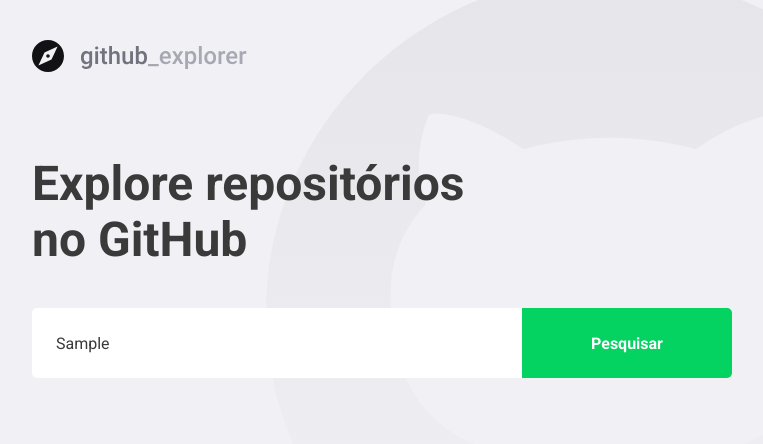
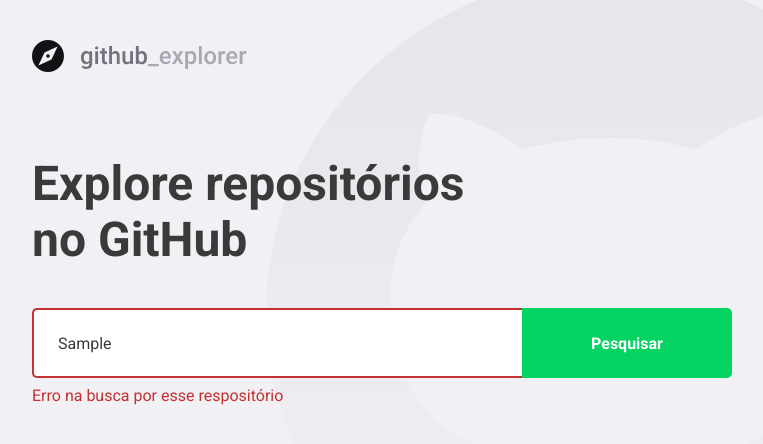
Before and after one commit to RuthMaria/gostack-react-fundamentals, a React (Create React App) app: page / in a window 1280 px wide. Both pictures are taken after typing "Sample" into the empty fields and a click on the button "Pesquisar". Shown: the top 444 px of the page, without its empty margins (148-911 px from the left). Built offline with nearby package versions, Linux system fonts and the light colour scheme; no server answers.

Commit message:
added error handling

```diff
--- a/src/pages/Dashboard/index.tsx
+++ b/src/pages/Dashboard/index.tsx
@@ -1,7 +1,7 @@
 import React, { useState, FormEvent } from 'react';
 import { FiChevronRight } from 'react-icons/fi';
 import logoImg from '../../assets/logo.svg';
-import { Title, Form, Repositories } from './styles';
+import { Title, Form, Repositories, Error } from './styles';
 import api from '../../services/api';
 
 interface Repository {
@@ -15,7 +15,13 @@
 
 const Dashboard: React.FC = () => {
   const [newRepository, setNewRepository] = useState('');
+  const [inputError, setInputError] = useState('');
   const [repositories, setRepositories] = useState<Repository[]>([]);
+
+  function reset(): void {
+    setNewRepository('');
+    setInputError('');
+  }
 
   // FormEvent é para não ter o reload na págna
   async function handleAddRepository(
@@ -23,12 +29,21 @@
   ): Promise<void> {
     event.preventDefault();
 
-    const response = await api.get<Repository>(`repos/${newRepository}`);
+    if (!newRepository) {
+      setInputError('Digite o autor/nome_do_repositório');
+      return;
+    }
 
-    const repository = response.data;
+    try {
+      const response = await api.get<Repository>(`repos/${newRepository}`);
 
-    setRepositories([...repositories, repository]);
-    setNewRepository('');
+      const repository = response.data;
+
+      setRepositories([...repositories, repository]);
+      reset();
+    } catch (err) {
+      setInputError('Erro na busca por esse respositório');
+    }
   }
 
   return (
@@ -36,7 +51,7 @@
       <img src={logoImg} alt="Github Explorer" />
       <Title>Explore repositórios no GitHub</Title>
 
-      <Form onSubmit={handleAddRepository}>
+      <Form hasError={!!inputError} onSubmit={handleAddRepository}>
         <input
           placeholder="Digite o nome do repositório"
           value={newRepository}
@@ -44,6 +59,8 @@
         />
         <button type="submit">Pesquisar</button>
       </Form>
+
+      {inputError && <Error>{inputError}</Error>}
 
       <Repositories>
         {repositories.map(repository => (
--- a/src/pages/Dashboard/styles.ts
+++ b/src/pages/Dashboard/styles.ts
@@ -1,5 +1,9 @@
-import styled from 'styled-components';
-import { shade } from 'polished';
+import styled, { css } from 'styled-components';
+import { shade } from 'polished'; // usado para escurecer uma cor
+
+interface FormPropos {
+  hasError: boolean;
+}
 
 export const Title = styled.h1`
   font-size: 48px;
@@ -10,7 +14,8 @@
   margin-top: 80px;
 `;
 
-export const Form = styled.form`
+// recebe uma propriedade do componente
+export const Form = styled.form<FormPropos>`
   margin-top: 40px;
   max-width: 700px;
 
@@ -20,10 +25,16 @@
     flex: 1; // ocupa todo o espaço disponível
     height: 70px;
     border-radius: 5px 0 0 5px;
-    border: 0;
     padding: 0 24px;
     color: #3a3a3a;
+    border: 2px solid #fff;
+    border-right: 0;
 
+    ${props =>
+      props.hasError &&
+      css`
+        border-color: #c53030;
+      `}
     // o '&' referencia o próprio elemento, equivale ao input::placeholder
     &::placeholder {
       color: #a8a8b3;
@@ -45,6 +56,12 @@
       background-color: ${shade(0.2, '#04d361')};
     }
   }
+`;
+
+export const Error = styled.span`
+  color: #c53030;
+  display: block;
+  margin-top: 8px;
 `;
 
 export const Repositories = styled.div`
```
Also changed, not shown: 1 other file (tests, documents, lock files or other folders).
